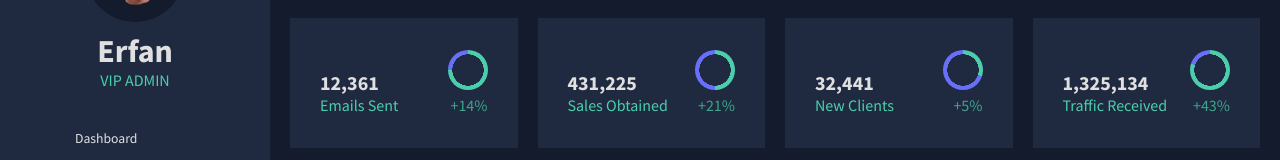
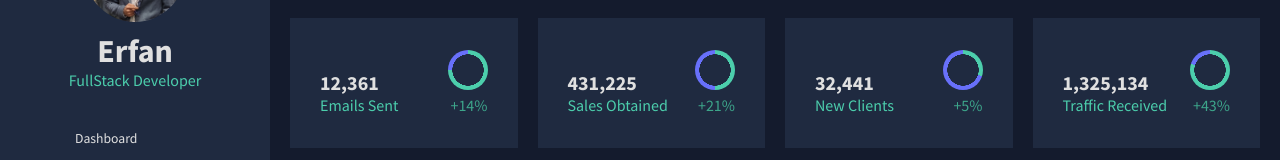
Before and after one commit to erfansafarzad7/React-AdminDashboard-mui, a React (Vite) app: page / in a window 1280 px wide. Shown: the part 165-325 px from the top of the page. Built offline with nearby package versions, Linux system fonts and the light colour scheme; some icons are missing.

Commit message:
refactor: edit Sidebar img & title

```diff
--- a/src/scenes/global/Sidebar.jsx
+++ b/src/scenes/global/Sidebar.jsx
@@ -116,7 +116,7 @@ const Sidebar = () => {
                 </Typography>
 
                 <Typography variant="h5" color={colors.greenAccent[500]}>
-                  VIP ADMIN
+                  FullStack Developer
                 </Typography>
               </Box>
             </Box>
```
Also changed, not shown: public/assets/user.png.
